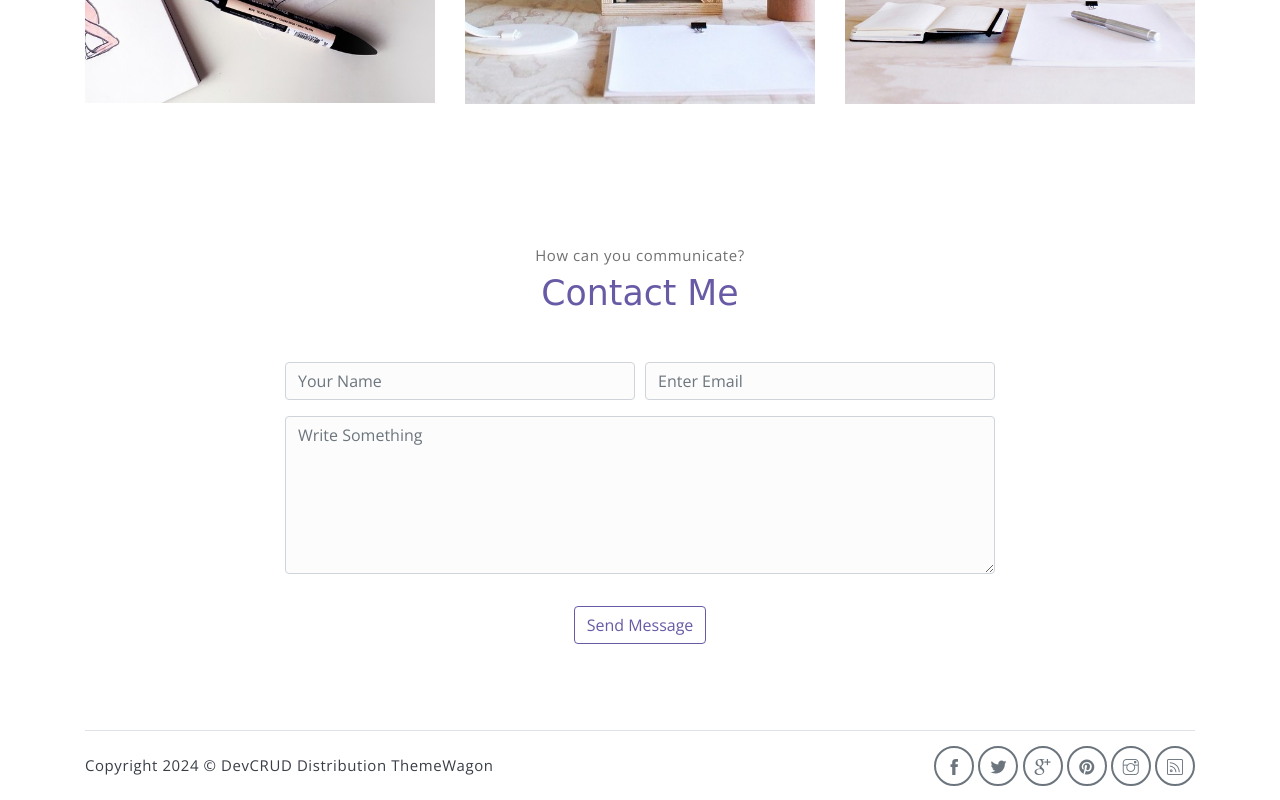
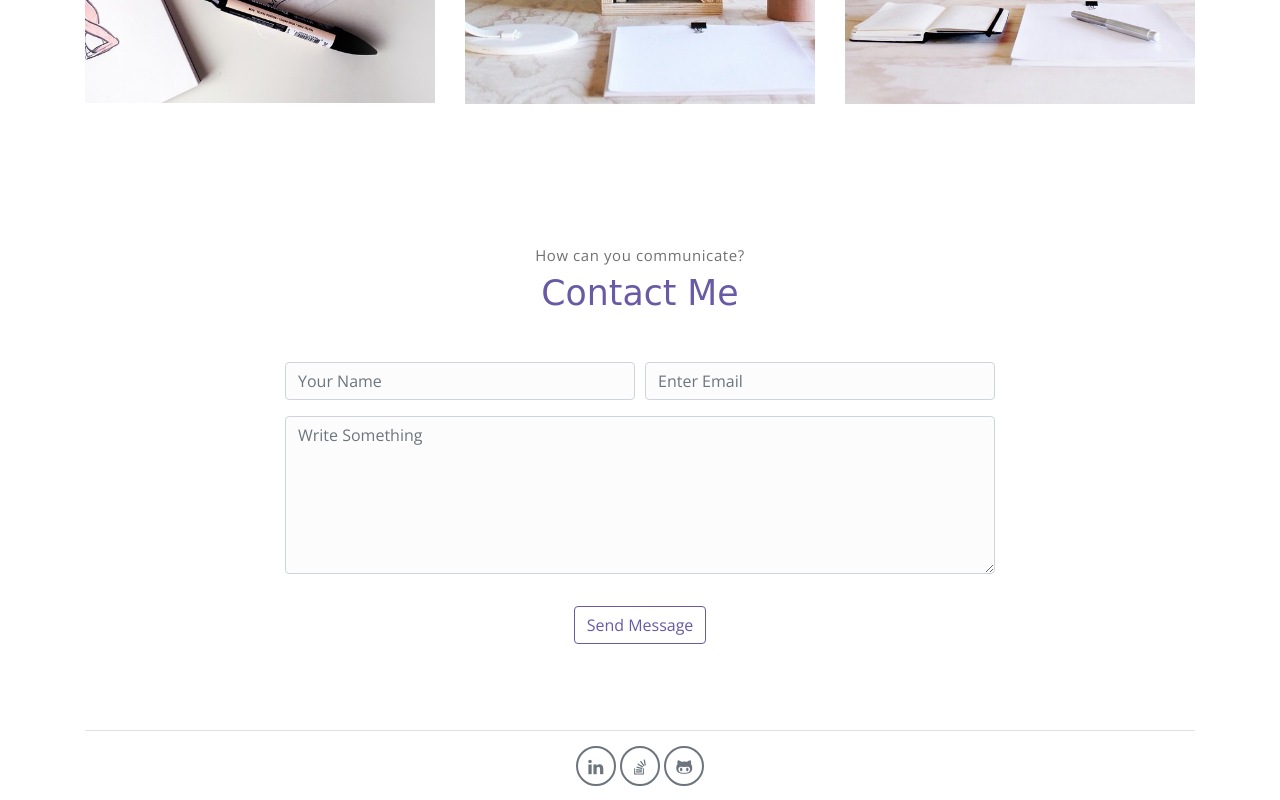
Before and after one commit to SadiqRauf/sadiqrauf.github.io, a plain HTML site: page index.html in a window 1280 px wide. Shown: the part 2633-3433 px from the top of the page. Drawn offline with nearby package versions, Linux system fonts and the light colour scheme; a web font is replaced by a local one.

Commit message:
social link setup

```diff
--- a/index.html
+++ b/index.html
@@ -310,7 +310,7 @@
             <p class="section-subtitle">How can you communicate?</p>
             <h6 class="section-title mb-5">Contact Me</h6>
             <!-- contact form -->
-            <form action="" class="contact-form col-md-10 col-lg-8 m-auto">
+            <form action="mailto:sadiqrauf00928@gmail.com" method="GET" class="contact-form col-md-10 col-lg-8 m-auto">
                 <div class="form-row">
                     <div class="form-group col-sm-6">
                         <input type="text" size="50" class="form-control" placeholder="Your Name" required>
@@ -333,21 +333,16 @@
     <!-- footer -->
     <div class="container">
         <footer class="footer">
-            <p class="mb-0">Copyright
-                <script>document.write(new Date().getFullYear())</script> &copy; <a
-                    href="http://www.devcrud.com">DevCRUD</a> Distribution <a
-                    href="https://themewagon.com">ThemeWagon</a>
-            </p>
-            <div class="social-links text-right m-auto ml-sm-auto">
-                <a href="javascript:void(0)" class="link"><i class="ti-facebook"></i></a>
-                <a href="javascript:void(0)" class="link"><i class="ti-twitter-alt"></i></a>
-                <a href="javascript:void(0)" class="link"><i class="ti-google"></i></a>
-                <a href="javascript:void(0)" class="link"><i class="ti-pinterest-alt"></i></a>
-                <a href="javascript:void(0)" class="link"><i class="ti-instagram"></i></a>
-                <a href="javascript:void(0)" class="link"><i class="ti-rss"></i></a>
+
+            <div class="social-links text-center m-auto ml-sm-auto">
+
+                <a href="https://www.linkedin.com/in/muhammad-sadiq-rauf/" class="link"><i class="ti-linkedin"></i></a>
+                <a href="https://stackoverflow.com/users/19596124/sadiq-rauf" class="link"><i class="ti-stack-overflow"></i></a>
+                <a href="https://github.com/SadiqRauf" class="link"><i class="ti-github"></i></a>
             </div>
         </footer>
-    </div> <!-- end of page footer -->
+    </div>
+    <!-- end of page footer -->
 
     <!-- core  -->
     <script src="assets/vendors/jquery/jquery-3.4.1.js"></script>
```
